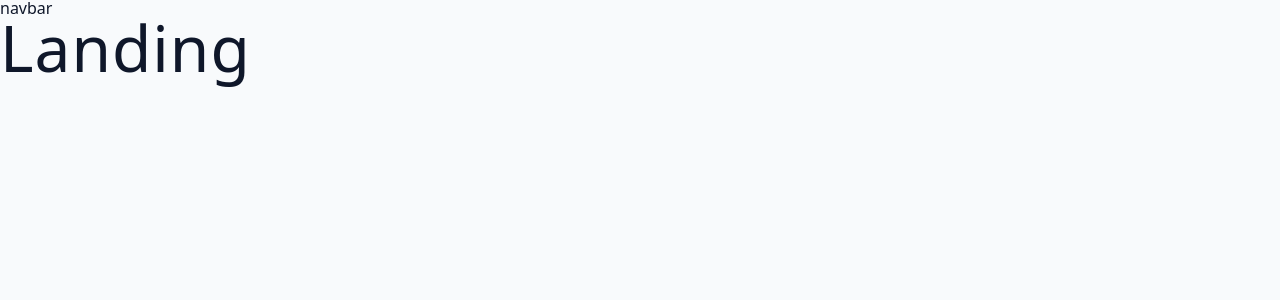
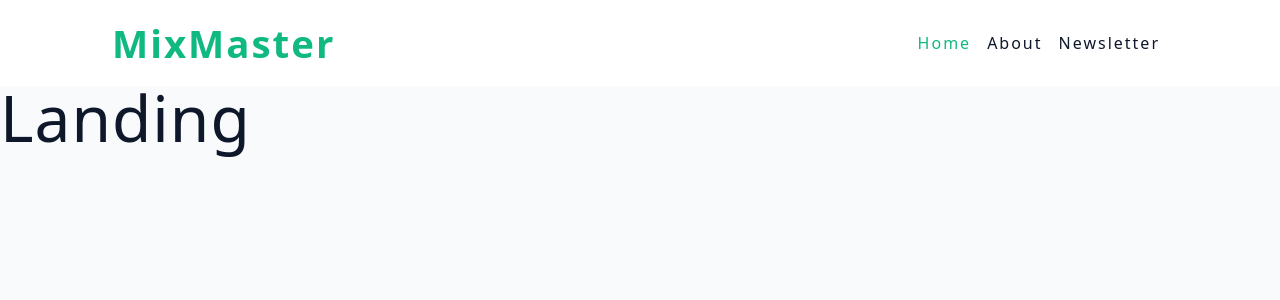
Before and after one commit to Git-Darkmoon/React-Course-CodAdd, a React (Vite) app in the folder 09-mixmaster/starter/: page / in a window 1280 px wide. Shown: the top 300 px of the page. Built offline with nearby package versions, Linux system fonts and the light colour scheme.

Commit message:
Navbar styling through styled components.

```diff
--- a/09-mixmaster/starter/src/Pages/HomeLayout.jsx
+++ b/09-mixmaster/starter/src/Pages/HomeLayout.jsx
@@ -1,11 +1,12 @@
 import { Link, Outlet } from "react-router-dom"
+import Navbar from "../components/Navbar"
 
 function HomeLayout() {
   return (
-    <div>
-      <nav>navbar</nav>
+    <>
+      <Navbar />
       <Outlet />
-    </div>
+    </>
   )
 }
 export default HomeLayout
--- /dev/null
+++ b/09-mixmaster/starter/src/components/Navbar.jsx
@@ -0,0 +1,25 @@
+import { NavLink } from "react-router-dom"
+import Nav from "../assets/wrappers/Navbar"
+
+function Navbar() {
+  return (
+    <Nav>
+      <div className="nav-center">
+        <span className="logo">MixMaster</span>
+        <div className="nav-links">
+          <NavLink to={"/"} className="nav-link">
+            Home
+          </NavLink>
+          <NavLink to={"/about"} className="nav-link">
+            About
+          </NavLink>
+          <NavLink to={"/newsletter"} className="nav-link">
+            Newsletter
+          </NavLink>
+        </div>
+      </div>
+    </Nav>
+  )
+}
+
+export default Navbar
--- a/09-mixmaster/starter/src/index.css
+++ b/09-mixmaster/starter/src/index.css
@@ -37,7 +37,7 @@
   --grey-900: #0f172a;
   /* rest of the colors */
   --black: #222;
-  --white: #eee;
+  --white: #fff;
   --red-light: #f8d7da;
   --red-dark: #842029;
   --green-light: #d1e7dd;
```
